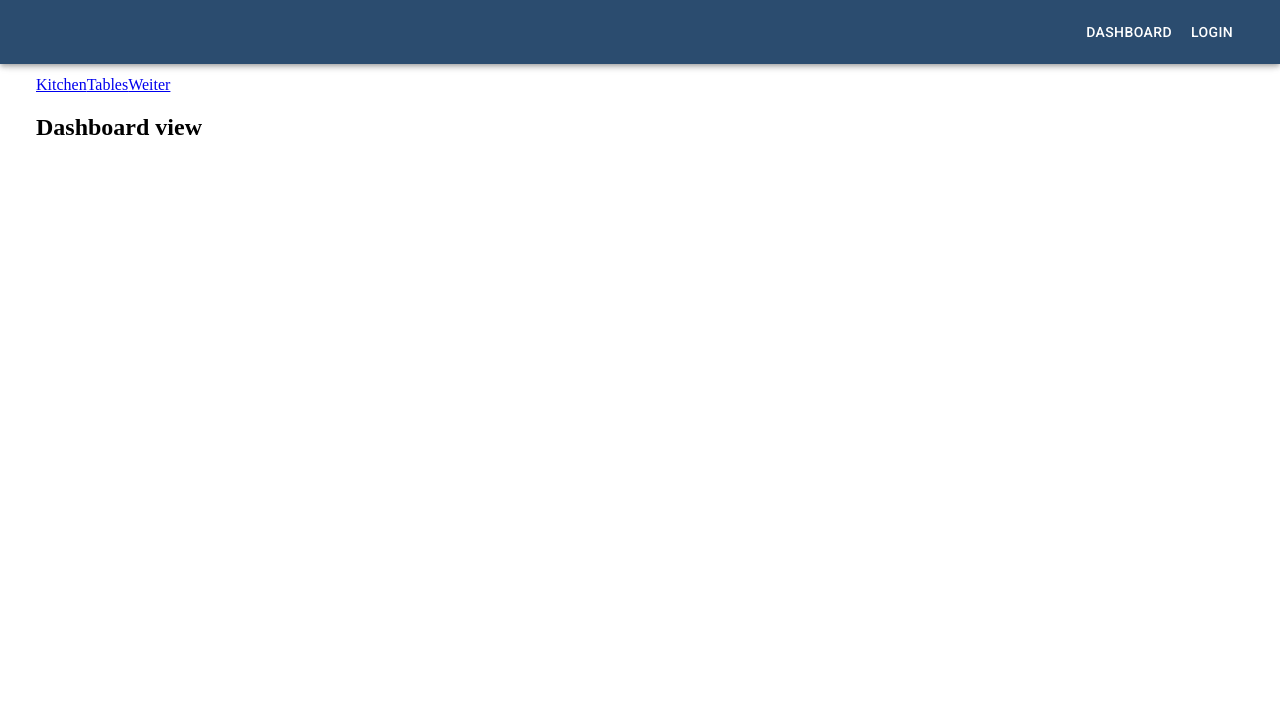
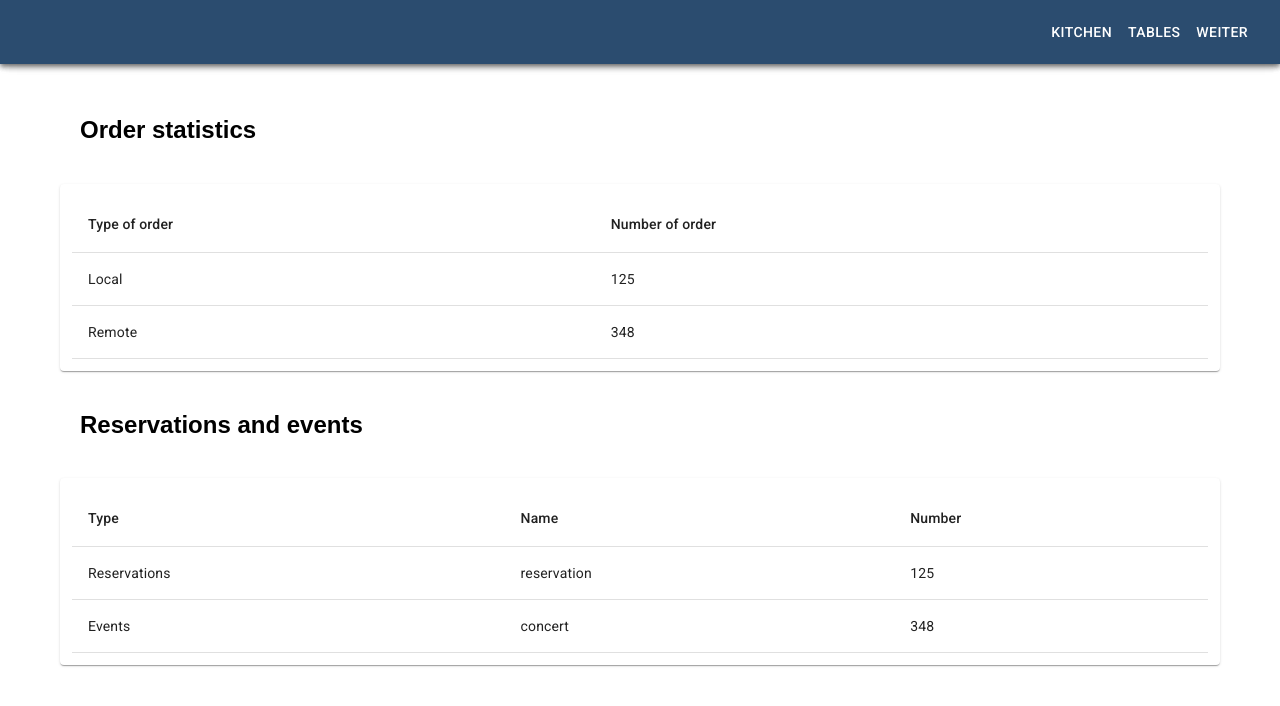
Before and after one commit to piotrwaloszek/pizzeria-portal, a React (Create React App) app: page / in a window 1280 px wide. Shown: the top 706 px of the page. Built offline with nearby package versions, Linux system fonts and the light colour scheme.

Commit message:
Add Dashboard view

```diff
--- a/src/components/views/Dashboard/Dashboard.js
+++ b/src/components/views/Dashboard/Dashboard.js
@@ -1,14 +1,94 @@
 import React from 'react';
 import styles from './Dashboard.module.scss';
+import Toolbar from '@material-ui/core/Toolbar';
+import Container from '@material-ui/core/Container';
+import Button from '@material-ui/core/Button';
+import Table from '@material-ui/core/Table';
+import TableBody from '@material-ui/core/TableBody';
+import TableCell from '@material-ui/core/TableCell';
+import TableHead from '@material-ui/core/TableHead';
+import TableRow from '@material-ui/core/TableRow';
+import Paper from '@material-ui/core/Paper';
 import {Link} from 'react-router-dom';
+import AppBar from '@material-ui/core/AppBar';
+
+const demoContent = [
+  {id: 'Local', status: '125'},
+  {id: 'Remote', status: '348'},
+];
+
+const demoContentTwo = [
+  {id: 'Reservations', status: '125', name: 'reservation' },
+  {id: 'Events', status: '348', name: 'concert'},
+];
 
 const Dashboard = () => (
   <div className={styles.component}>
-    <Link to={`${process.env.PUBLIC_URL}/kitchen`} activeClassName='active'>Kitchen</Link>
-    <Link to={`${process.env.PUBLIC_URL}/tables`} activeClassName='active'>Tables</Link>
-    <Link to={`${process.env.PUBLIC_URL}/weiter`} activeClassName='active'>Weiter</Link>
-    <h2>Dashboard view</h2>
+    <AppBar>
+      <Container maxWidth = 'lg'>
+        <Toolbar disableGutters>
+          <nav className={styles.navigation}>
+            <Button className={styles.link} component = {Link} to={`${process.env.PUBLIC_URL}/kitchen`} activeClassName='active'>Kitchen</Button>
+            <Button className={styles.link} component = {Link} to={`${process.env.PUBLIC_URL}/tables`} activeClassName='active'>Tables</Button>
+            <Button className={styles.link} component = {Link} to={`${process.env.PUBLIC_URL}/weiter`} activeClassName='active'>Weiter</Button>
+          </nav>
+        </Toolbar>
+      </Container>
+    </AppBar>
+    <Container maxWidth = 'lg'>
+      <h2 className={styles.title}>Order statistics</h2>
+      <Paper className={styles.component}>
+        <Table>
+          <TableHead>
+            <TableRow>
+              <TableCell>Type of order</TableCell>
+              <TableCell>Number of order</TableCell>
+            </TableRow>
+          </TableHead>
+          <TableBody>
+            {demoContent.map(row => (
+              <TableRow key={row.id}>
+                <TableCell component="th" scope="row">
+                  {row.id}
+                </TableCell>
+                <TableCell>
+                  {row.status}
+                </TableCell>
+              </TableRow>
+            ))}
+          </TableBody>
+        </Table>
+      </Paper>
+    </Container>
+    <Container maxWidth = 'lg'>
+      <h2 className={styles.title}>Reservations and events</h2>
+      <Paper className={styles.component}>
+        <Table>
+          <TableHead>
+            <TableRow>
+              <TableCell>Type</TableCell>
+              <TableCell>Name</TableCell>
+              <TableCell>Number</TableCell>
+            </TableRow>
+          </TableHead>
+          <TableBody>
+            {demoContentTwo.map(row => (
+              <TableRow key={row.id}>
+                <TableCell component="th" scope="row">
+                  {row.id}
+                </TableCell>
+                <TableCell>
+                  {row.name}
+                </TableCell>
+                <TableCell>
+                  {row.status}
+                </TableCell>
+              </TableRow>
+            ))}
+          </TableBody>
+        </Table>
+      </Paper>
+    </Container>
   </div>
 );
-
 export default Dashboard;
--- a/src/components/views/Dashboard/Dashboard.module.scss
+++ b/src/components/views/Dashboard/Dashboard.module.scss
@@ -1,5 +1,15 @@
 @import '../../../styles/settings.scss';
-
 .component {
   padding: $base-size;
 }
+.navigation {
+  margin-left: auto;
+}
+.link {
+  color: inherit;
+}
+
+.title {
+  font-family: sans-serif;
+  margin: 40px 20px;
+}
```
